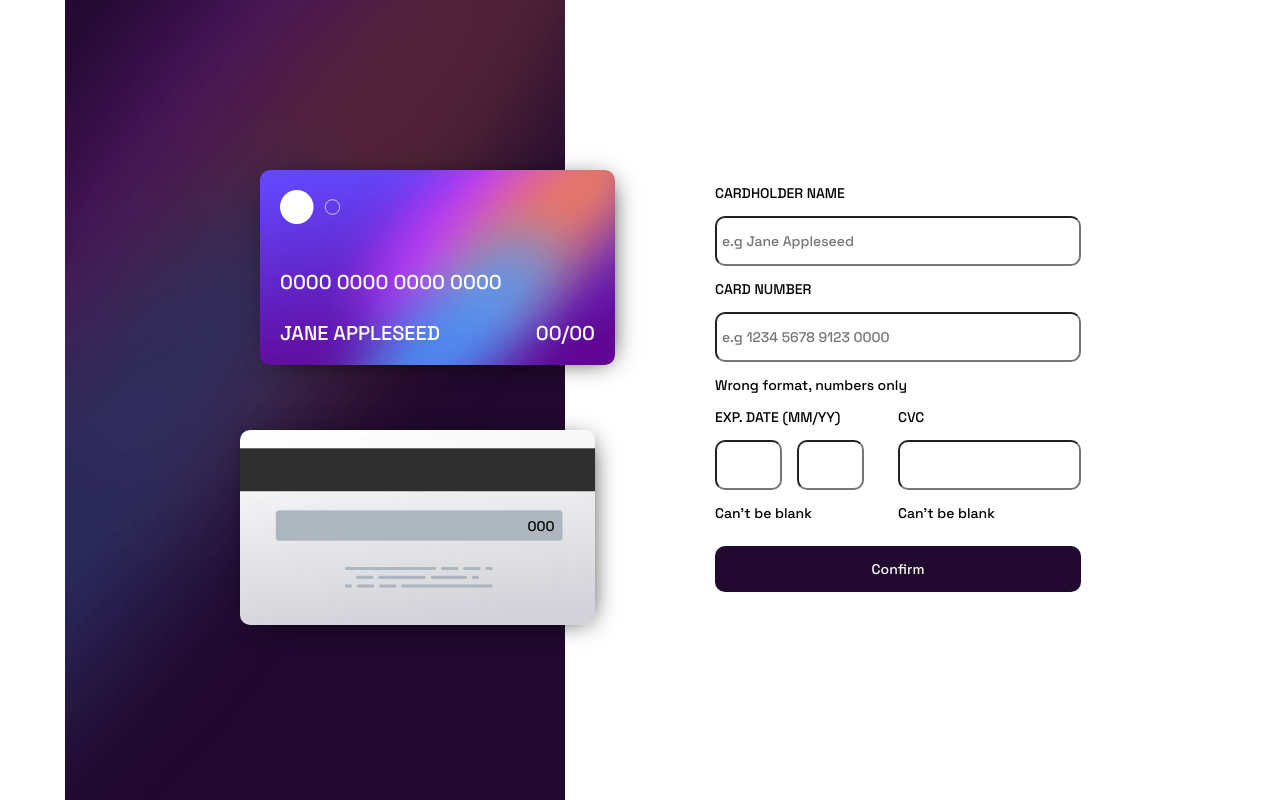
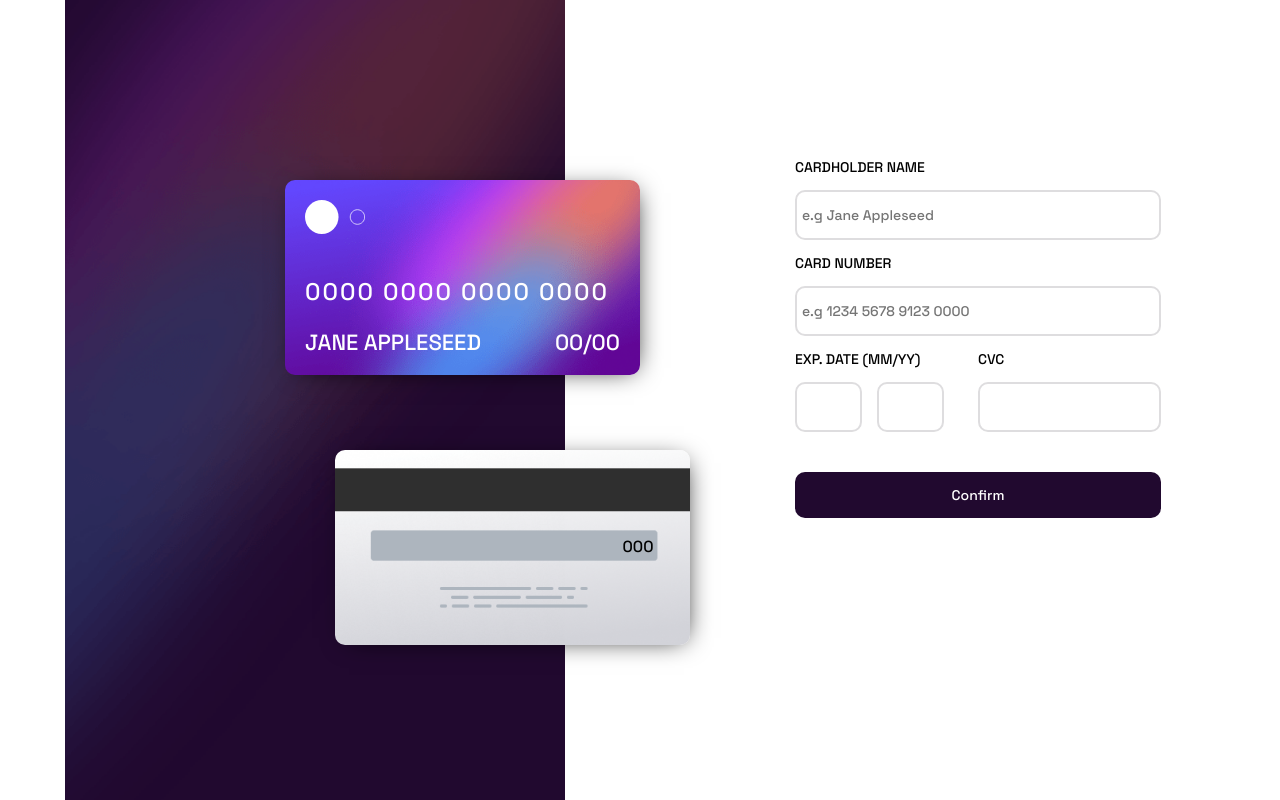
Before and after one commit to HyperXXX23/interactive-card-details-form-main, a plain HTML site: page index.html in a window 1280 px wide. Drawn offline with Linux system fonts and the light colour scheme.

Commit message:
various changes

```diff
--- a/index.html
+++ b/index.html
@@ -19,7 +19,7 @@
           <img src="/images/card-logo.svg" alt="">
         </div>
         <div class="card-number">
-          <p>0000 0000 0000 0000</p>
+          <p class="card-n">0000 0000 0000 0000</p>
         </div>
         <div class="name">
           <p>JANE APPLESEED</p>
@@ -37,18 +37,18 @@
         <label class="form-item" for="card-number">CARD NUMBER</label>
         <input class="form-item" type="number" max="9999999999999999" step="4" name="card-number" id="card-number"
           placeholder="e.g 1234 5678 9123 0000">
-        <p class="number-error">Wrong format, numbers only</p>
+        <p class="number-error error">Wrong format, numbers only</p>
         <div class="cont-datecvc">
           <div class="date-cont">
-            <label class="form-item" for="date">EXP. DATE (MM/YY)</label>
-            <input class="form-item day" type="number" name="day" id="day">
-            <input class=" form-item month" type="number" name="month" id="month">
-            <p>Can't be blank</p>
+            <label class="form-item" for="day">EXP. DATE (MM/YY)</label>
+            <input class="form-item day" min="1" max="31" type="number" name="day" id="day">
+            <input class=" form-item month" type="number" min="1" max="12" name="month" id="month">
+            <p class="error">Can't be blank</p>
           </div>
           <div class="cvc-cont">
             <label class="form-item" for="cvc">CVC</label>
             <input class="form-item" type="number" name="cvc" id="">
-            <p>Can't be blank</p>
+            <p class="error">Can't be blank</p>
           </div>
         </div>
         <button class="form-item btn" type="submit">Confirm</button>
--- a/style.css
+++ b/style.css
@@ -126,14 +126,15 @@ header .cc-back {
 
 header .cc-back p {
     position: relative;
-    left: 81%;
-    top: 45%;
+    left: 80%;
+    top: 43%;
     font-size: 14px;
 }
 
 /* MAIN */
 main {
-    height: 60vh;
+    position: relative;
+    height: 68vh;
     position: relative;
     z-index: 1;
     width: 100%;
@@ -142,7 +143,7 @@ main {
 main form {
     display: flex;
     flex-direction: column;
-    margin-top: 100px;
+    margin-top: 110px;
     width: 100%;
     height: auto;
     padding: 0 20px;
@@ -150,9 +151,14 @@ main form {
     /* border: 1px solid red; */
 }
 
+main form label {
+    cursor: pointer;
+}
 
-form .number-error {
-    margin-bottom: 15px;
+main form .error {
+    display: none;
+    color: var(--red);
+    margin-bottom: 20px;
 }
 
 /* asd */
@@ -165,6 +171,17 @@ main form .form-item {
 main form input,
 main form button {
     padding: 20px 12px;
+}
+
+main form input {
+    background-color: var(--white);
+    border: 2px solid var(--light-grayish-violet);
+    transition: all .5s ease-in-out;
+}
+
+main form input:focus {
+    border: 2px solid var(--dark-grayish-violet);
+    outline: none;
 }
 
 main form .cont-datecvc {
@@ -211,39 +228,65 @@ main form button {
     color: var(--white);
 }
 
+/* STATE MOD */
+main form .i-wrong {
+    background-color: var(--white);
+    border: 2px solid var(--red);
+    transition: all .5s ease-in-out;
+}
+
+main form .p-wrong {
+    display: block;
+}
+
+
+/* MEDIAQUERIES */
+
 @media screen and (min-width: 1051px) {
     .contenedor {
         flex-direction: row;
         height: 100vh;
-
     }
 
     header {
         background-image: url('./images/bg-main-desktop.png');
-        height: auto;
+        height: 100vh;
         width: 500px;
     }
 
     header .cc-front {
-        right: -10%;
-        top: 170px;
+        right: -15%;
+        top: 180px;
+        width: 355px;
+        height: 195px;
+        font-size: 22px;
+    }
+
+    header .cc-front .card-n {
+        font-size: 24px;
+        letter-spacing: 2px;
+    }
+
+    header .cc-back {
+        left: 54%;
+        top: 450px;
         width: 355px;
         height: 195px;
         font-size: 20px;
     }
 
-    header .cc-back {
-        left: 35%;
-        top: 430px;
-        width: 355px;
-        height: 195px;
-        font-size: 20px;
+    header .cc-back p {
+        left: 81%;
+        top: 45%;
+        font-size: 16px;
     }
 
     main form {
+        position: relative;
+        top: -50px;
         height: 99vh;
         justify-content: center;
-        margin-left: 70px;
+        margin-left: 150px;
         margin-top: 0;
         width: 70%;
         padding: 0 auto;
```
